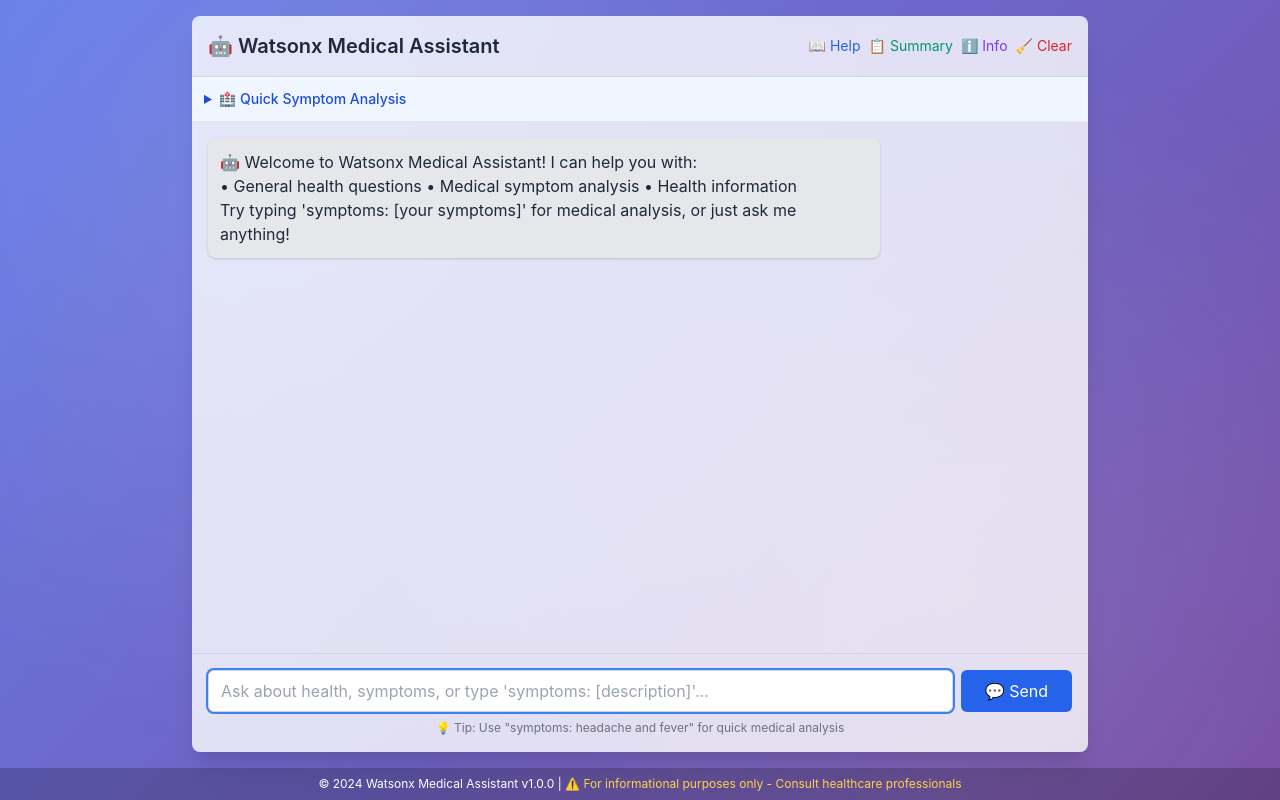
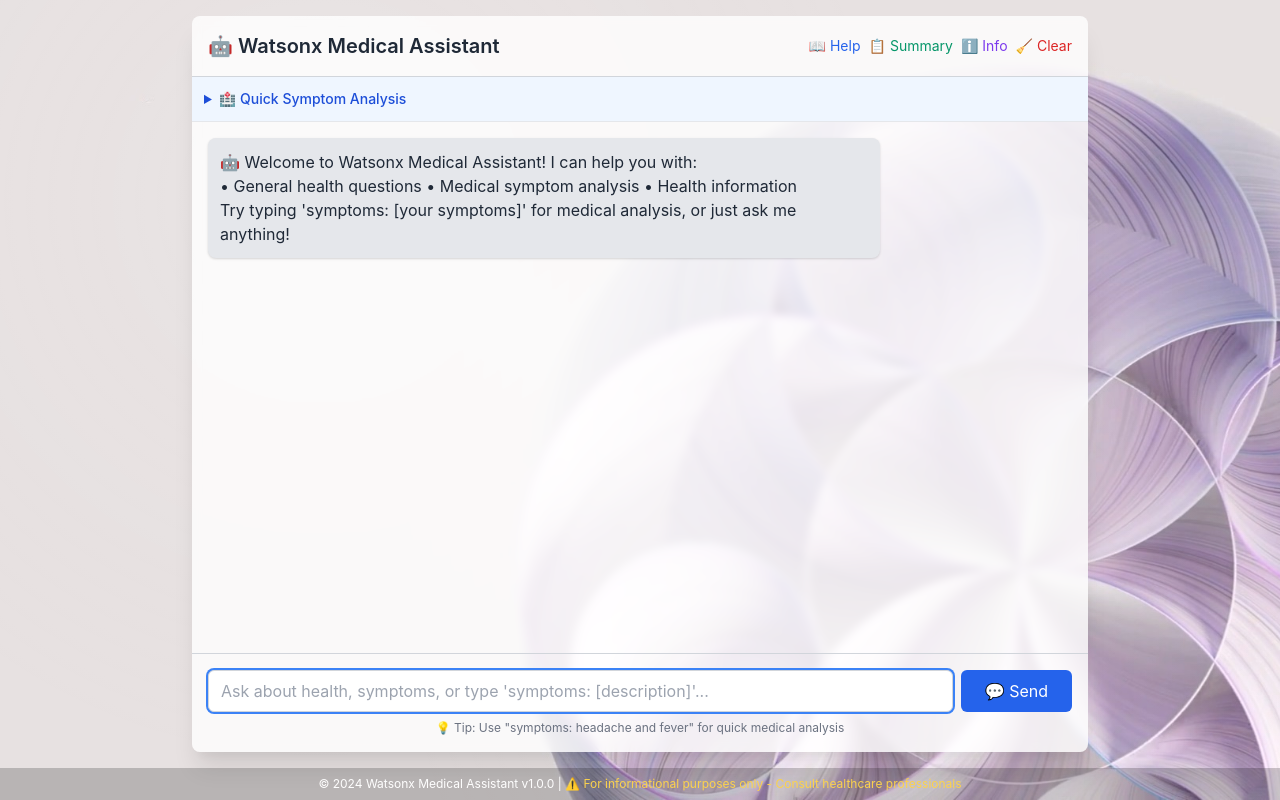
Before and after one commit to ruslanmv/watsonx-medical-mcp-server, a Flask app: page / in a window 1280 px wide. Run offline with Flask 3, Linux system fonts and the light colour scheme.

Commit message:
First working version

```diff
--- a/templates/base.html
+++ b/templates/base.html
@@ -12,12 +12,21 @@
       margin: 0;
       font-family: -apple-system, BlinkMacSystemFont, 'Segoe UI', Roboto, Oxygen, Ubuntu, Cantarell, sans-serif;
     }
+     /*
     body {
       background: linear-gradient(135deg, #667eea 0%, #764ba2 100%);
       background-attachment: fixed;
       display: flex;
       flex-direction: column;
       min-height: 100vh;
+    }
+    */
+    body {
+    /* full-screen wallpaper */
+    background: url("/static/assets/watsonx-wallpaper.jpg") center/cover no-repeat fixed;
+    display: flex;
+    flex-direction: column;
+    min-height: 100vh;
     }
 
     /* Fallback background pattern if gradient isn't supported */
--- a/test_client.py
+++ b/test_client.py
@@ -1,4 +1,4 @@
-# client.py
+# test_client.py
 
 import asyncio
 import json
```
Also changed, not shown: README.md, assets/2025-07-12-19-03-52.png (added), chatbot-cli.py (renamed from chatbot_cli.py), docs/README.md, static/assets/watsonx-wallpaper.jpg, 10 other files.
